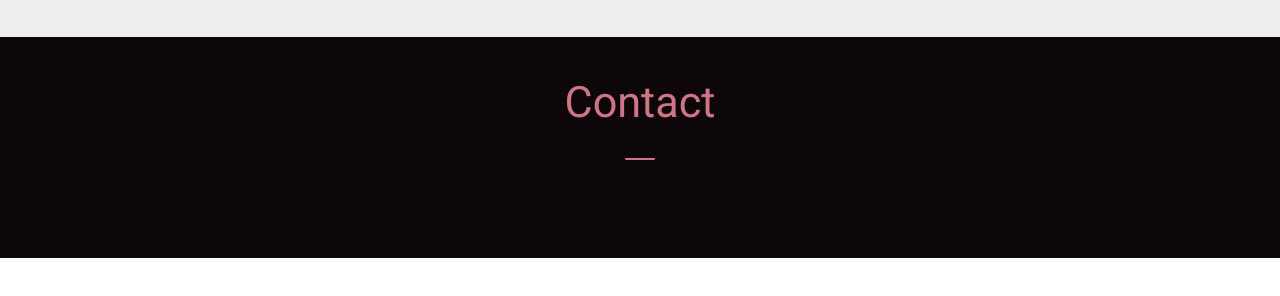
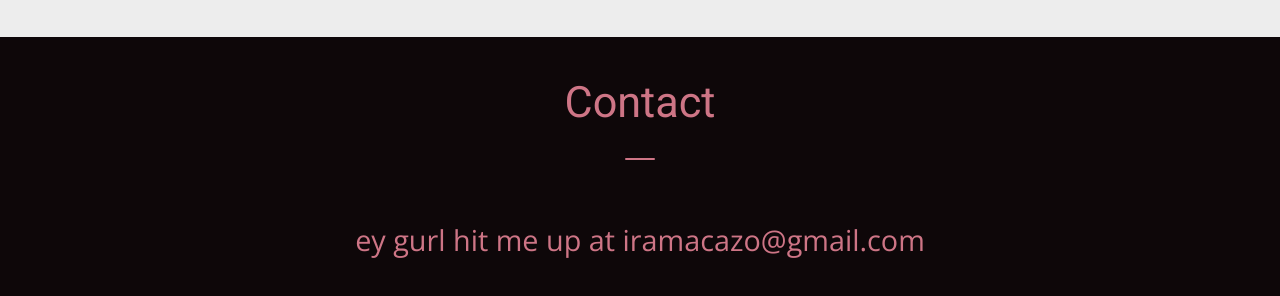
Before and after one commit to iramacazo/iramacazo.github.io, a plain HTML site: page index.html in a window 1280 px wide. Shown: the part 2580-2876 px from the top of the page. Before the commit the page ends 2838 px from the top, so only its background shows below. Drawn offline with nearby package versions, Linux system fonts and the light colour scheme.

Commit message:
added contact for now

```diff
--- a/css/main.css
+++ b/css/main.css
@@ -106,6 +106,7 @@ a.nav-link:hover {
 
 #contact{
     background-color: #0e0709 !important;
+    color: #ce7586;
 }
 
 .project-box{
--- a/index.html
+++ b/index.html
@@ -224,6 +224,7 @@
         <path d="M2 16 L30 16"/>
     </svg>
     <br/>
+    <p class="contact">ey gurl hit me up at iramacazo@gmail.com</p>
 </div>
 </body>
 </html>
```
